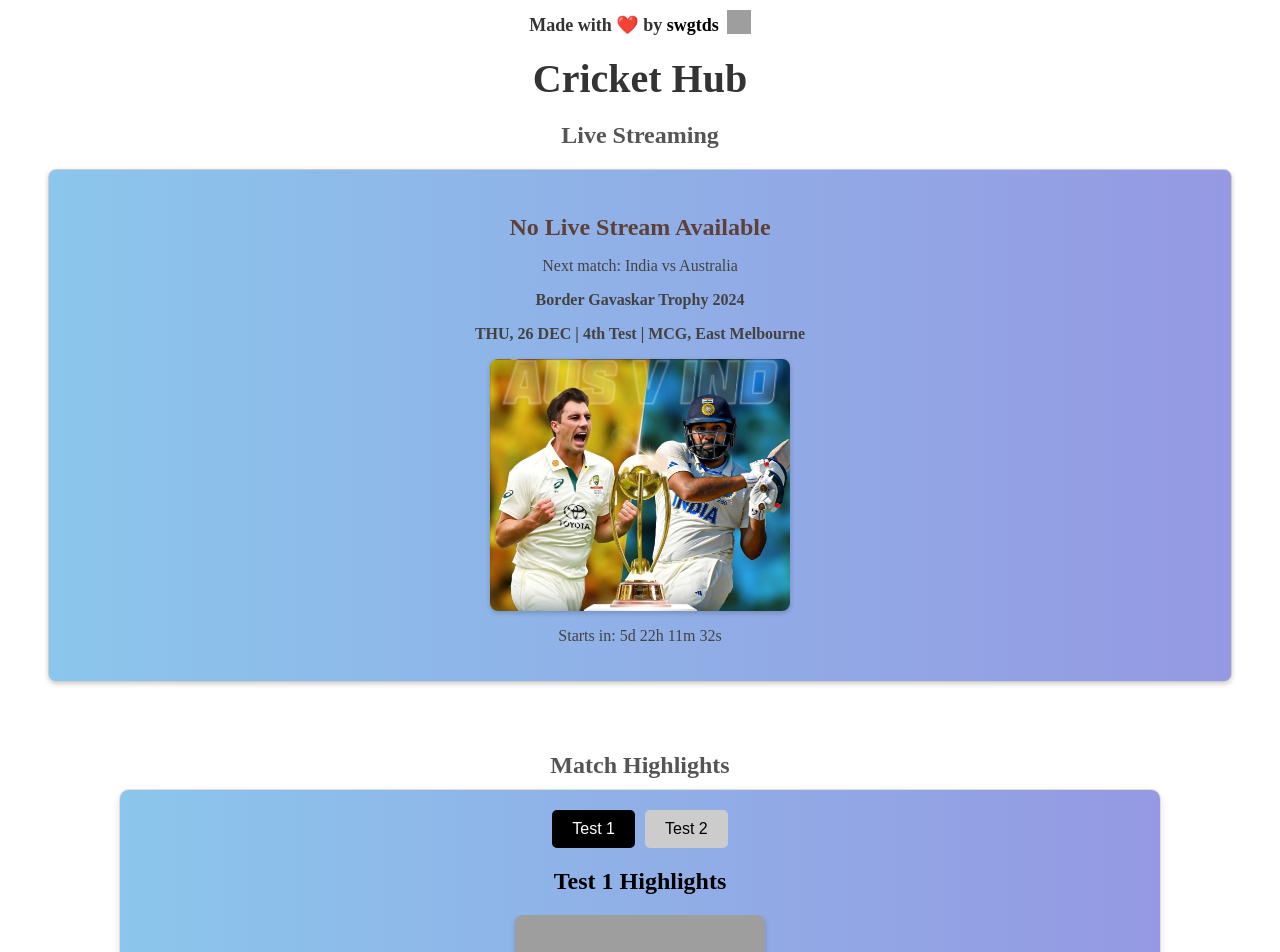
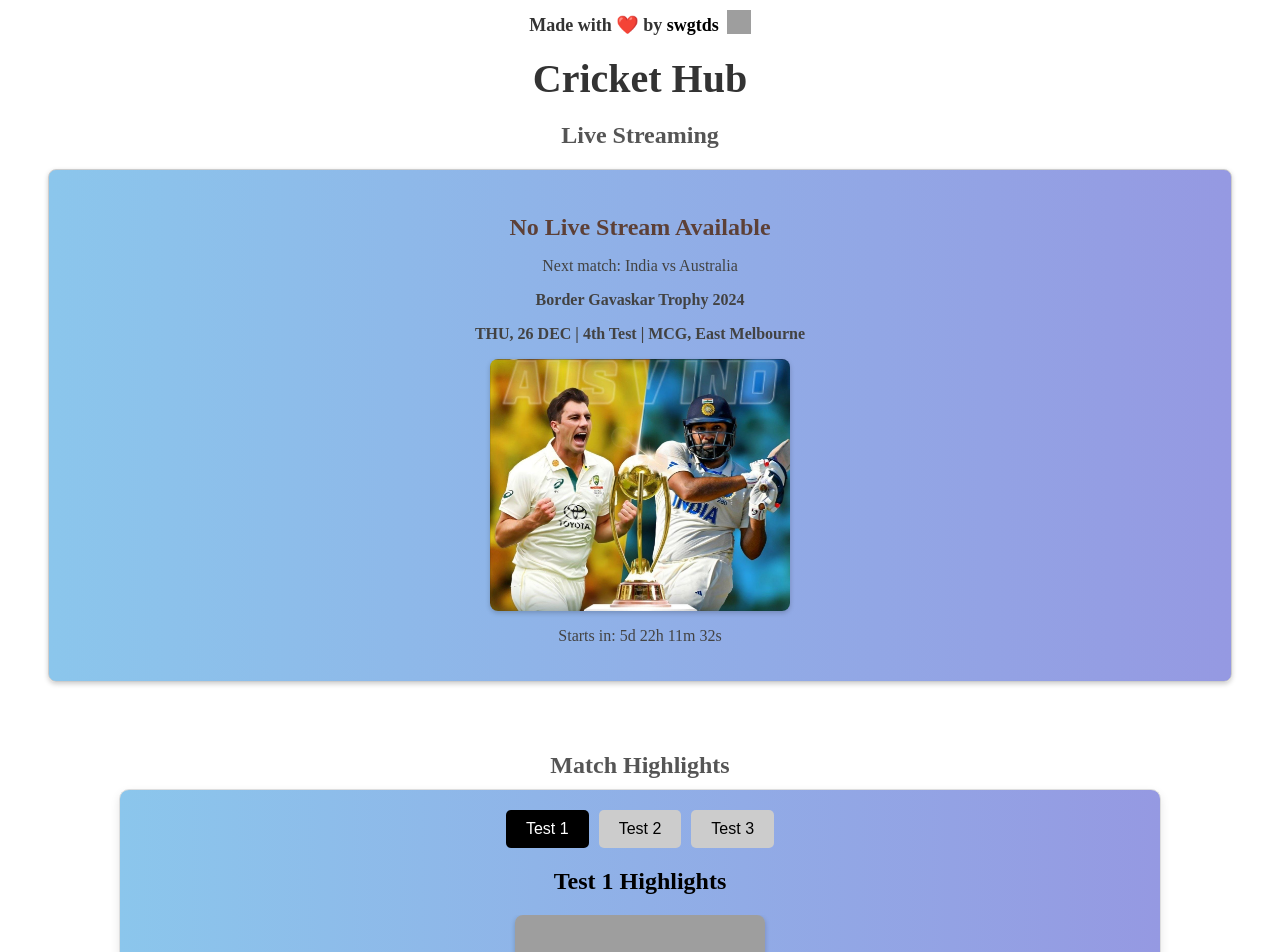
Before and after one commit to swgtds/byteball, a React (Create React App) app in the folder frontend/: page / in a window 1280 px wide. Shown: the top 952 px of the page. Built offline with nearby package versions, Linux system fonts and the light colour scheme; grey boxes are pictures that could not be loaded.

Commit message:
added: new button - Test 3

```diff
--- a/frontend/src/components/HighlightsCard.tsx
+++ b/frontend/src/components/HighlightsCard.tsx
@@ -52,6 +52,15 @@
           }}
         >
           Test 2
+        </button>
+        <button
+          onClick={() => setCurrentTest('Test 3')}
+          style={{
+            ...styles.toggleButton,
+            ...(currentTest === 'Test 3' && styles.activeButton),
+          }}
+        >
+          Test 3
         </button>
       </div>
 
```
